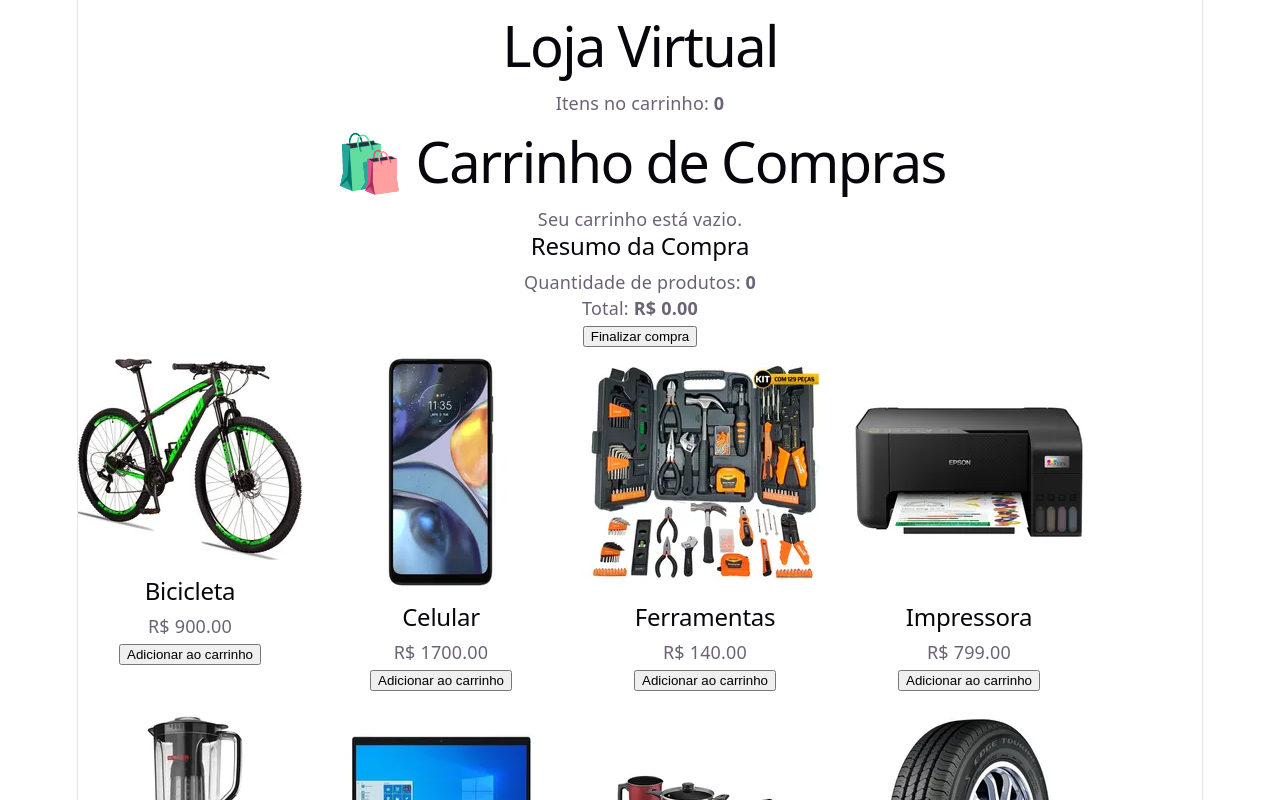
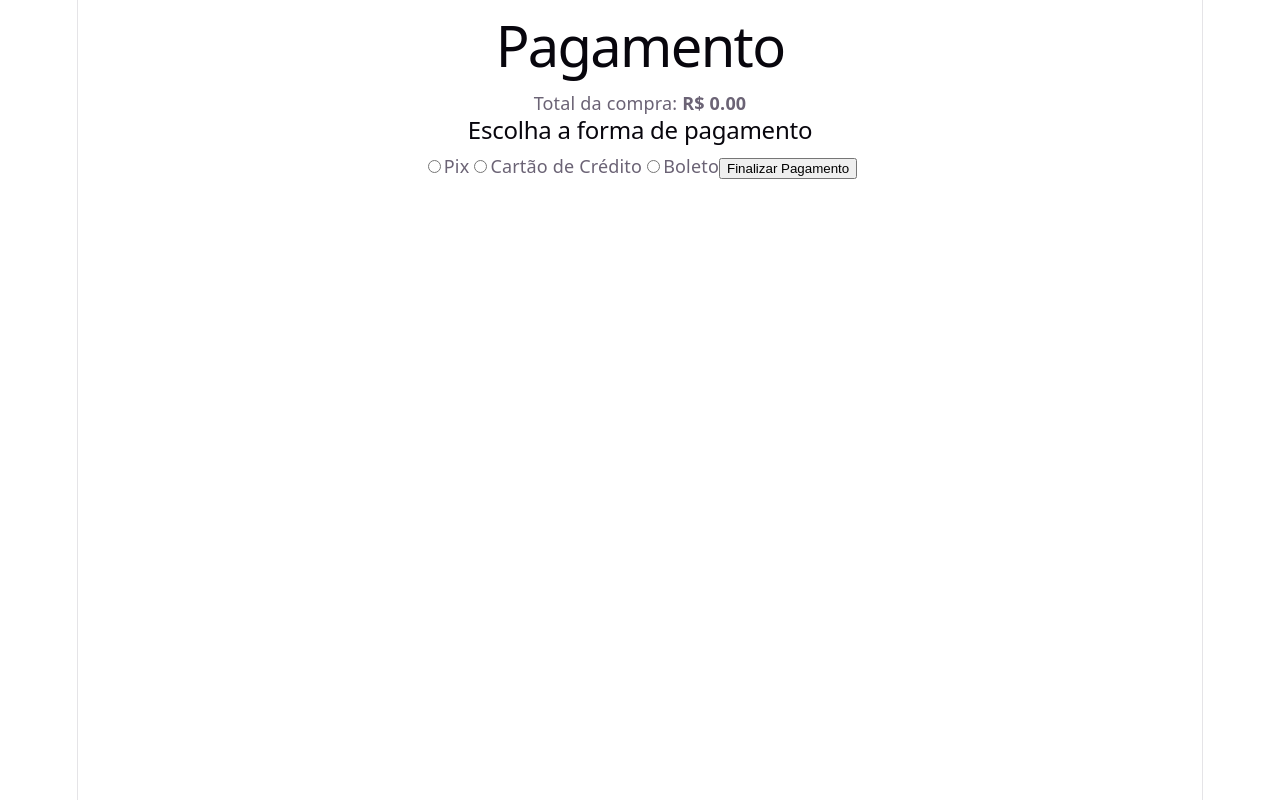
Before and after one commit to Rogersson34/loja-vitual, a React (Vite) app: page /pagamento in a window 1280 px wide. Shown: the top 800 px of the page. Built offline with nearby package versions, Linux system fonts and the light colour scheme.

Commit message:
[T013] - feat: Adicionando rotas em App.jsx

```diff
--- a/src/App.jsx
+++ b/src/App.jsx
@@ -1,28 +1,22 @@
 
 import { useState } from 'react'
+import { Routes, Route } from 'react-router-dom'
 import Carrinho from './pages/Carrinho.jsx'
+import Pagamento from './pages/Pagamento.jsx'
 import produtosIniciais from './data/produtos.js'
 import './App.css'
 
 function App() {
-
-    // Lista de produtos da loja
     const [listaProdutos] = useState(produtosIniciais)
 
-    // Produtos que estão dentro do carrinho
     const [carrinho, setCarrinho] = useState([])
 
-
-    // Adiciona um produto ao carrinho
     function adicionarAoCarrinho(produto) {
 
-        // Verifica se o produto já está no carrinho
         const produtoJaExiste = carrinho.find(
             item => item.id === produto.id
         )
 
-
-        // Se o produto já existe, aumenta a quantidade
         if (produtoJaExiste) {
 
             const novoCarrinho = carrinho.map(item => {
@@ -44,8 +38,6 @@ function App() {
 
         } else {
 
-            // Se o produto ainda não existe,
-            // adicionamos ele com quantidade 1
             const novoProduto = {
                 ...produto,
                 quantidade: 1
@@ -57,12 +49,8 @@ function App() {
         alert(`Produto ${produto.nome} adicionado ao carrinho!`)
     }
 
-
-    // Atualiza a quantidade de um produto
     function atualizarQuantidade(id, novaQuantidade) {
 
-        // Se a quantidade chegar a zero,
-        // removemos o produto
         if (novaQuantidade <= 0) {
             removerDoCarrinho(id)
             return
@@ -87,8 +75,6 @@ function App() {
         setCarrinho(novoCarrinho)
     }
 
-
-    // Remove um produto do carrinho
     function removerDoCarrinho(id) {
 
         const novoCarrinho = carrinho.filter(
@@ -98,8 +84,6 @@ function App() {
         setCarrinho(novoCarrinho)
     }
 
-
-    // Soma a quantidade total de produtos
     const quantidadeTotal = carrinho.reduce(
         (total, item) => total + item.quantidade,
         0
@@ -107,7 +91,14 @@ function App() {
 
 
     return (
-        <div className="container">
+
+        <Routes>
+
+            <Route
+                path="/"
+                element={
+
+                    < div className="container" >
 
                         <h1>Loja Virtual</h1>
 
@@ -115,11 +106,6 @@ function App() {
                             Itens no carrinho: <strong>{quantidadeTotal}</strong>
                         </p>
 
-
-            {/*
-                Enviamos o carrinho e as funções
-                para o componente Carrinho
-            */}
                         <Carrinho
                             itens={carrinho}
                             onRemover={removerDoCarrinho}
@@ -152,11 +138,6 @@ function App() {
                                     </p>
 
 
-                        {produto.descricao && (
-                            <p>{produto.descricao}</p>
-                        )}
-
-
                                     <button
                                         onClick={() =>
                                             adicionarAoCarrinho(produto)
@@ -170,8 +151,18 @@ function App() {
                             ))}
 
                         </div>
+                    </ div >
 
-        </div>
+
+                }
+
+            />
+
+            < Route path="/pagamento" element={< Pagamento />}
+            />
+
+        </Routes >
+
     )
 }
 
--- a/src/hooks/usePagamento.js
+++ b/src/hooks/usePagamento.js
@@ -0,0 +1 @@
+console.log("Pagamento efetuado com sucesso!")
--- a/src/pages/Pagamento.jsx
+++ b/src/pages/Pagamento.jsx
@@ -1,9 +1,13 @@
 import { useState } from 'react'
+import { useLocation } from 'react-router-dom'
 
-function Pagamento({ total }) {
+function Pagamento() {
 
     const [formaPagamento, setFormaPagamento] = useState('')
 
+    const location = useLocation()
+
+    const total = location.state?.total || 0
     function finalizarPagamento(event) {
 
         event.preventDefault()
```
Lines whose indentation alone changed are shown as unchanged.
